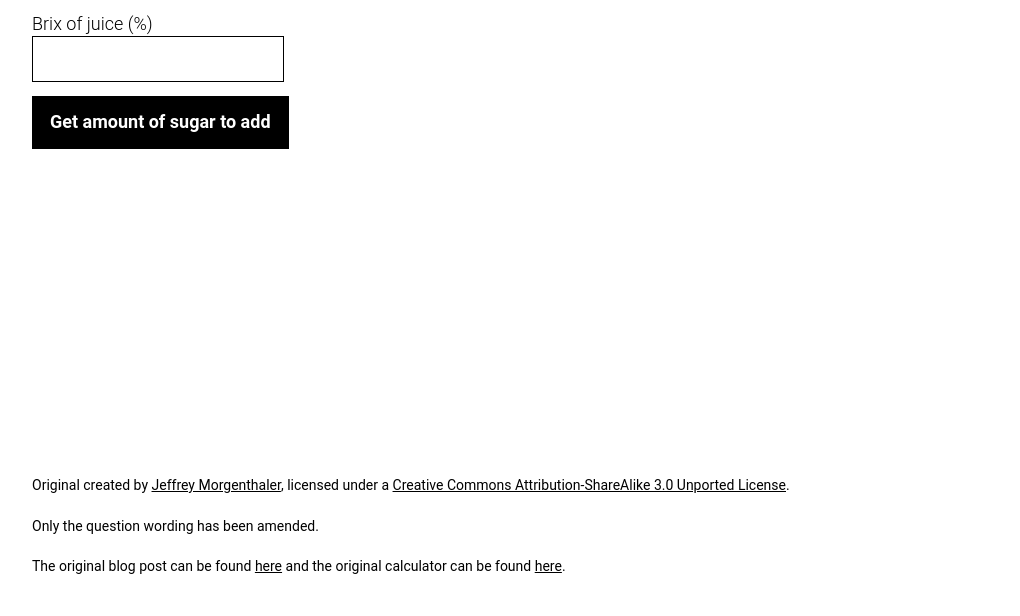
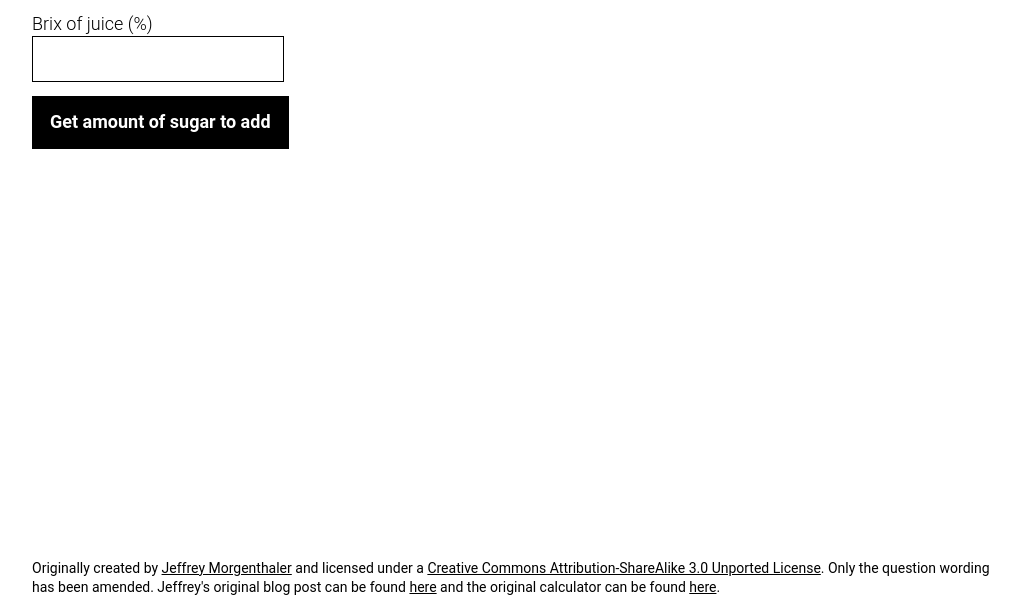
Before and after one commit to RichardLindsay/syrupcalc, an Eleventy site: page index.html in a window 1280 px wide. Shown: the part 184-800 px from the top of the page, without its empty margins (128-1148 px from the left). Built offline with nearby package versions, Linux system fonts and the light colour scheme; Eleventy itself is replaced by a stand-in of ours; files that its build step writes are made by us from their sources.

Commit message:
Update credit

```diff
--- a/index.html
+++ b/index.html
@@ -35,9 +35,7 @@
 
   </div>
   <div class="wrapper credit">
-    <p>Original created by <a href="https://jeffreymorgenthaler.com/">Jeffrey Morgenthaler</a>, licensed under a <a href="https://creativecommons.org/licenses/by-sa/3.0/">Creative Commons Attribution-ShareAlike 3.0 Unported License</a>.</p>
-    <p>Only the question wording has been amended.</p>
-    <p>The original blog post can be found <a href="https://jeffreymorgenthaler.com/universal-syrup-calculator/">here</a> and the original calculator can be found <a href="https://docs.google.com/spreadsheets/d/18qlQRaJeLlE1g6OkvfJMtrxljnSYsFD0NNtVmNes3Jw/edit?usp=sharing">here</a>.</p>
+    <p>Originally created by <a href="https://jeffreymorgenthaler.com/">Jeffrey Morgenthaler</a> and licensed under a <a href="https://creativecommons.org/licenses/by-sa/3.0/">Creative Commons Attribution-ShareAlike 3.0 Unported License</a>. Only the question wording has been amended. Jeffrey's original blog post can be found <a href="https://jeffreymorgenthaler.com/universal-syrup-calculator/">here</a> and the original calculator can be found <a href="https://docs.google.com/spreadsheets/d/18qlQRaJeLlE1g6OkvfJMtrxljnSYsFD0NNtVmNes3Jw/edit?usp=sharing">here</a>.</p>
   </div>
   <script src="/script.js"></script>
 </body>
--- a/styles.css
+++ b/styles.css
@@ -100,7 +100,6 @@ button {
 
 .credit p {
   font-size: 14px;
-  margin-bottom: 1.5em;
 }
 
 @media only screen and (min-width: 480px) {
```
Also changed, not shown: 2 other files.
